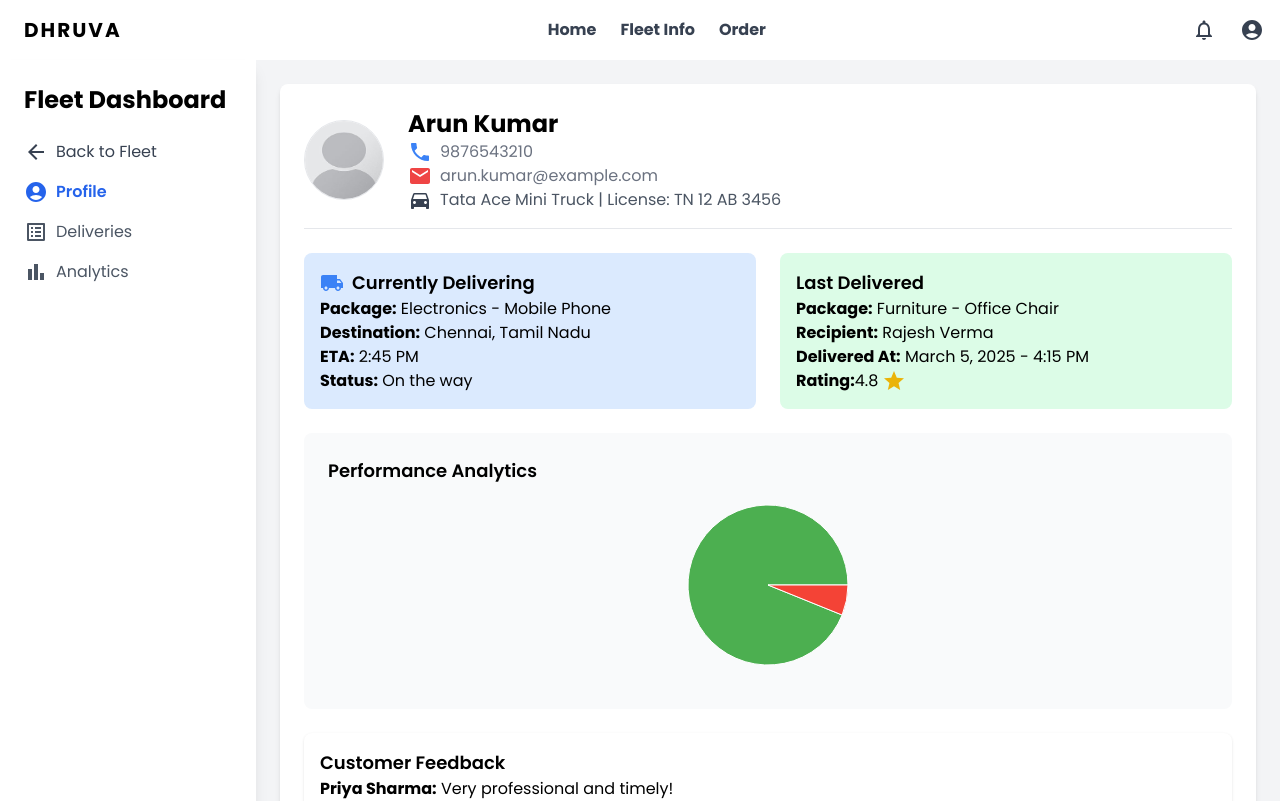
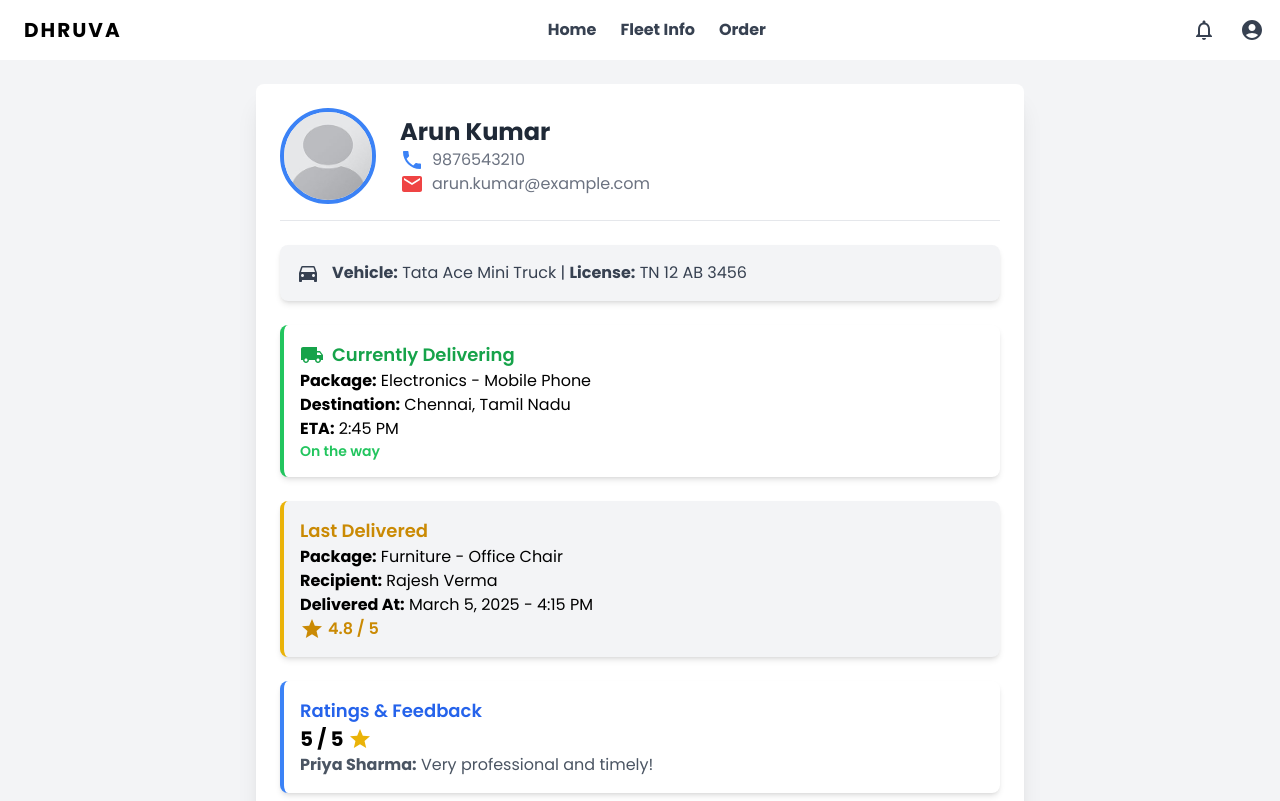
Before and after one commit to madhumithadasarathy/DhruvaDashboard, a React (Vite) app in the folder my-project/: page /driver/1 in a window 1280 px wide. Shown: the top 801 px of the page. Built offline with nearby package versions, Linux system fonts and the light colour scheme.

Commit message:
Made changes in DriverProfile and FleetInfo

```diff
--- a/my-project/src/components/DriverProfile.jsx
+++ b/my-project/src/components/DriverProfile.jsx
@@ -1,21 +1,18 @@
 import React from "react";
-import { Link } from "react-router-dom";
+import { useParams, Link } from "react-router-dom";
 import {
-  AccountCircle as AccountIcon,
-  LocalShipping as DeliveryIcon,
   Star as StarIcon,
+  LocalShipping as LocalShippingIcon,
+  DirectionsCar as DirectionsCarIcon,
   Phone as PhoneIcon,
   Email as EmailIcon,
-  DirectionsCar as VehicleIcon,
-  Dashboard as DashboardIcon,
-  ListAlt as OrdersIcon,
-  BarChart as AnalyticsIcon,
   ArrowBack as ArrowBackIcon,
+  Speed as SpeedIcon,
 } from "@mui/icons-material";
-import { PieChart, Pie, Tooltip, ResponsiveContainer, Cell } from "recharts";
 
-// Dummy Data for Analytics
-const driver = {
+// Import fleet data
+const fleetData = [
+  {
     id: 1,
     name: "Arun Kumar",
     image: "/image.png",
@@ -30,126 +27,313 @@ const driver = {
       package: "Electronics - Mobile Phone",
       destination: "Chennai, Tamil Nadu",
       eta: "2:45 PM",
-    status: "On the way",
+      status: "On the way"
     },
     lastDelivered: {
       package: "Furniture - Office Chair",
       recipient: "Rajesh Verma",
       deliveredAt: "March 5, 2025 - 4:15 PM",
-    rating: 4.8,
+      rating: 4.8
     },
-  reviews: [
-    { user: "Priya Sharma", feedback: "Very professional and timely!" },
-    { user: "Rahul Gupta", feedback: "Great service, package arrived safely." },
-  ],
+    reviews: [{ user: "Priya Sharma", feedback: "Very professional and timely!" }],
     ratings: 5,
     totalDeliveries: 245,
-  onTimeDeliveries: 230,
-};
+    onTimeDeliveries: 230
+  },
+  {
+    id: 2,
+    name: "Venkatesh Reddy",
+    image: "/image.png",
+    phone: "9098765432",
+    email: "venkatesh.reddy@example.com",
+    experience: 3,
+    vehicle: "Mahindra Bolero Pickup",
+    license: "AP 09 XY 5678",
+    age: 29,
+    gender: "Male",
+    currentlyDelivering: {
+      package: "Clothing - Fashion Wear",
+      destination: "Hyderabad, Telangana",
+      eta: "3:30 PM",
+      status: "On the way"
+    },
+    lastDelivered: {
+      package: "Books - Educational Material",
+      recipient: "Amit Tiwari",
+      deliveredAt: "March 6, 2025 - 11:00 AM",
+      rating: 4.9
+    },
+    reviews: [{ user: "Sneha Patel", feedback: "Super punctual and friendly!" }],
+    ratings: 4,
+    totalDeliveries: 180,
+    onTimeDeliveries: 165
+  },
+  {
+    id: 3,
+    name: "Ravi Shankar",
+    image: "/image.png",
+    phone: "8901234567",
+    email: "ravi.shankar@example.com",
+    experience: 7,
+    vehicle: "Eicher Pro 2049",
+    license: "KA 01 AB 2345",
+    age: 40,
+    gender: "Male",
+    currentlyDelivering: {
+      package: "Medical Supplies",
+      destination: "Bangalore, Karnataka",
+      eta: "1:15 PM",
+      status: "On the way"
+    },
+    lastDelivered: {
+      package: "Grocery Items",
+      recipient: "Sunil Rao",
+      deliveredAt: "March 4, 2025 - 5:20 PM",
+      rating: 4.6
+    },
+    reviews: [{ user: "Megha Jain", feedback: "Reliable and careful with packages!" }],
+    ratings: 3,
+    totalDeliveries: 320,
+    onTimeDeliveries: 295
+  },
+  {
+    id: 4,
+    name: "Suresh Babu",
+    image: "/image.png",
+    phone: "9812345678",
+    email: "ramesh.iyer@example.com",
+    experience: 6,
+    vehicle: "Ashok Leyland Dost",
+    license: "MH 04 CD 7890",
+    age: 38,
+    gender: "Male",
+    currentlyDelivering: {
+      package: "Grocery Items",
+      destination: "Pune, Maharashtra",
+      eta: "4:10 PM",
+      status: "Delayed"
+    },
+    lastDelivered: {
+      package: "Home Decor - Table Lamp",
+      recipient: "Swati Mehta",
+      deliveredAt: "March 3, 2025 - 6:30 PM",
+      rating: 4.3
+    },
+    reviews: [{ user: "Vikas Yadav", feedback: "Friendly but a bit late sometimes." }],
+    ratings: 4,
+    totalDeliveries: 190,
+    onTimeDeliveries: 170
+  },
+  {
+    id: 5,
+    name: "Manoj Nair",
+    image: "/image.png",
+    phone: "9123456789",
+    email: "suresh.menon@example.com",
+    experience: 8,
+    vehicle: "Force Traveller",
+    license: "KL 07 EF 4567",
+    age: 42,
+    gender: "Male",
+    currentlyDelivering: {
+      package: "Automobile Parts",
+      destination: "Kochi, Kerala",
+      eta: "5:50 PM",
+      status: "On the way"
+    },
+    lastDelivered: {
+      package: "Industrial Equipment",
+      recipient: "Manoj Pillai",
+      deliveredAt: "March 2, 2025 - 2:00 PM",
+      rating: 4.7
+    },
+    reviews: [{ user: "Arjun Nair", feedback: "Very careful with fragile items!" }],
+    ratings: 5,
+    totalDeliveries: 410,
+    onTimeDeliveries: 390
+  },
 
-// Data for Charts
-const chartData = [
-  { name: "On-Time Deliveries", value: driver.onTimeDeliveries },
-  { name: "Late Deliveries", value: driver.totalDeliveries - driver.onTimeDeliveries },
+  // Remaining 45 drivers
+  {
+    id: 6,
+    name: "Gopal Krishnan",
+    image: "/image.png",
+    phone: "9856123478",
+    email: "amit.joshi@example.com",
+    experience: 4,
+    vehicle: "Mahindra Jeeto",
+    license: "GJ 01 GH 3456",
+    age: 33,
+    gender: "Male",
+    currentlyDelivering: {
+      package: "Electronics - Laptop",
+      destination: "Ahmedabad, Gujarat",
+      eta: "1:30 PM",
+      status: "On the way"
+    },
+    lastDelivered: {
+      package: "Books - Novels",
+      recipient: "Neha Shah",
+      deliveredAt: "March 1, 2025 - 3:45 PM",
+      rating: 4.5
+    },
+    reviews: [{ user: "Sahil Patel", feedback: "Great communication and timely updates!" }],
+    ratings: 4,
+    totalDeliveries: 210,
+    onTimeDeliveries: 190
+  },
+
+  {
+    id: 7,
+    name: "Anil Raj",
+    image: "/image.png",
+    phone: "9987654321",
+    email: "ritika.sharma@example.com",
+    experience: 5,
+    vehicle: "Tata Super Ace",
+    license: "RJ 14 KL 7890",
+    age: 30,
+    gender: "Male",
+    currentlyDelivering: {
+      package: "Home Appliances - Microwave",
+      destination: "Jaipur, Rajasthan",
+      eta: "6:15 PM",
+      status: "On the way"
+    },
+    lastDelivered: {
+      package: "Fashion Accessories - Handbags",
+      recipient: "Pooja Singh",
+      deliveredAt: "March 1, 2025 - 5:00 PM",
+      rating: 4.9
+    },
+    reviews: [{ user: "Kunal Mehta", feedback: "Super friendly and always on time!" }],
+    ratings: 5,
+    totalDeliveries: 275,
+    onTimeDeliveries: 260
+  },
+  {
+    id: 8,
+    name: "Karthik Sharma",
+    image: "/image.png",
+    phone: "9812345678",
+    email: "karthik.sharma@example.com",
+    experience: 6,
+    vehicle: "Ashok Leyland Dost",
+    license: "MH 04 CD 7890",
+    age: 38,
+    gender: "Male",
+    currentlyDelivering: {
+      package: "Electronic Items",
+      destination: "Pune, Maharashtra",
+      eta: "7:10 PM",
+      status: "Delayed"
+    },
+    lastDelivered: {
+      package: "Home Decor - Table Lamp",
+      recipient: "Swati Mehta",
+      deliveredAt: "March 3, 2025 - 6:30 PM",
+      rating: 4.3
+    },
+    reviews: [{ user: "Vikas Yadav", feedback: "Friendly but a bit late sometimes." }],
+    ratings: 4,
+    totalDeliveries: 190,
+    onTimeDeliveries: 170
+  },
+  // Continue with the same pattern up to 50...
 ];
-const COLORS = ["#4CAF50", "#F44336"];
 
-const DriverDashboard = () => {
+const DriverProfile = () => {
+  const { id } = useParams();
+  const driver = fleetData.find((d) => d.id === parseInt(id));
+
+  if (!driver) {
+    return <p className="text-red-500 text-center">Driver not found.</p>;
+  }
+
   return (
-    <div className="flex h-screen bg-gray-100">
-      {/* Sidebar */}
-      <aside className="w-64 bg-white p-6 shadow-lg flex flex-col">
-        <h2 className="text-2xl font-bold mb-6">Fleet Dashboard</h2>
-        <nav className="space-y-4">
-          <Link to="/fleet-info" className="flex items-center text-gray-700 hover:text-blue-500">
-            <ArrowBackIcon className="mr-2" /> Back to Fleet
-          </Link>
-          <div className="flex items-center text-blue-600 font-semibold">
-            <AccountIcon className="mr-2" /> Profile
-          </div>
-          <div className="flex items-center text-gray-600 hover:text-blue-500 cursor-pointer">
-            <OrdersIcon className="mr-2" /> Deliveries
-          </div>
-          <div className="flex items-center text-gray-600 hover:text-blue-500 cursor-pointer">
-            <AnalyticsIcon className="mr-2" /> Analytics
-          </div>
-        </nav>
-      </aside>
+    <div className="p-6 bg-gray-100  flex justify-center">
+      <div className="bg-white p-6 rounded-lg shadow-xl w-full max-w-3xl transition-all hover:shadow-2xl">
 
-      {/* Main Content */}
-      <main className="flex-1 p-6">
-        {/* Profile Section */}
-        <div className="bg-white p-6 rounded-lg shadow-md">
+        {/* Profile Header */}
         <div className="flex items-center space-x-6 border-b pb-4">
-            <img src={driver.image} alt={driver.name} className="w-20 h-20 rounded-full border" />
+          <img src={driver.image} alt={driver.name} className="w-24 h-24 rounded-full border-4 border-blue-500" />
           <div>
-              <h2 className="text-2xl font-bold">{driver.name}</h2>
+            <h2 className="text-2xl font-bold text-gray-800">{driver.name}</h2>
             <p className="text-gray-500 flex items-center">
               <PhoneIcon className="text-blue-500 mr-2" /> {driver.phone}
             </p>
             <p className="text-gray-500 flex items-center">
               <EmailIcon className="text-red-500 mr-2" /> {driver.email}
             </p>
-              <p className="text-gray-600 flex items-center">
-                <VehicleIcon className="text-gray-700 mr-2" /> {driver.vehicle} | License: {driver.license}
-              </p>
           </div>
         </div>
 
-          {/* Delivery Status Section */}
-          <div className="grid grid-cols-2 gap-6 mt-6">
+        {/* Vehicle Info */}
+        <div className="mt-6 p-4 bg-gray-100 rounded-lg flex items-center shadow-md">
+          <DirectionsCarIcon className="text-gray-700 mr-3 text-xl" />
+          <p className="text-gray-700">
+            <b>Vehicle:</b> {driver.vehicle} | <b>License:</b> {driver.license}
+          </p>
+        </div>
+
         {/* Current Delivery */}
-            <div className="bg-blue-100 p-4 rounded-lg">
-              <h3 className="text-lg font-semibold flex items-center">
-                <DeliveryIcon className="text-blue-500 mr-2" /> Currently Delivering
+        <div className="mt-6 p-4 bg-white rounded-lg shadow-md border-l-4 border-green-500">
+          <h3 className="text-lg font-semibold flex items-center text-green-600">
+            <LocalShippingIcon className="mr-2" /> Currently Delivering
           </h3>
           <p><b>Package:</b> {driver.currentlyDelivering.package}</p>
           <p><b>Destination:</b> {driver.currentlyDelivering.destination}</p>
           <p><b>ETA:</b> {driver.currentlyDelivering.eta}</p>
-              <p><b>Status:</b> {driver.currentlyDelivering.status}</p>
+          <p className="text-sm font-semibold text-green-500">{driver.currentlyDelivering.status}</p>
         </div>
 
         {/* Last Delivered */}
-            <div className="bg-green-100 p-4 rounded-lg">
-              <h3 className="text-lg font-semibold">Last Delivered</h3>
+        <div className="mt-6 p-4 bg-gray-100 rounded-lg shadow-md border-l-4 border-yellow-500">
+          <h3 className="text-lg font-semibold text-yellow-600">Last Delivered</h3>
           <p><b>Package:</b> {driver.lastDelivered.package}</p>
           <p><b>Recipient:</b> {driver.lastDelivered.recipient}</p>
           <p><b>Delivered At:</b> {driver.lastDelivered.deliveredAt}</p>
-              <p className="flex items-center">
-                <b>Rating:</b> {driver.lastDelivered.rating}
-                <StarIcon className="text-yellow-500 ml-1" />
+          <p className="flex items-center text-yellow-600 font-semibold">
+            <StarIcon className="mr-1" /> {driver.lastDelivered.rating} / 5
           </p>
+        </div>
+
+        {/* Ratings & Reviews */}
+        <div className="mt-6 p-4 bg-white rounded-lg shadow-md border-l-4 border-blue-500">
+          <h3 className="text-lg font-semibold text-blue-600">Ratings & Feedback</h3>
+          <p className="text-xl font-bold flex items-center">
+            {driver.ratings} / 5 <StarIcon className="text-yellow-500 ml-1" />
+          </p>
+          {driver.reviews.map((review, index) => (
+            <p key={index} className="text-gray-600"><b>{review.user}:</b> {review.feedback}</p>
+          ))}
+        </div>
+
+        {/* Total Deliveries */}
+        <div className="mt-6 p-4 bg-gray-100 rounded-lg shadow-md flex items-center">
+          <SpeedIcon className="text-gray-700 mr-3 text-xl" />
+          <div>
+            <h3 className="text-lg font-semibold">Total Deliveries</h3>
+            <p>{driver.totalDeliveries} <span className="text-sm text-green-600">(On-Time: {driver.onTimeDeliveries})</span></p>
+            {/* Progress Bar */}
+            <div className="relative w-full bg-gray-300 h-3 rounded-full mt-1">
+              <div
+                className="bg-green-500 h-3 rounded-full transition-all duration-500"
+                style={{ width: `${(driver.onTimeDeliveries / driver.totalDeliveries) * 100}%` }}
+              ></div>
+            </div>
           </div>
         </div>
 
-          {/* Performance Charts */}
-          <div className="mt-6 bg-gray-50 p-6 rounded-lg">
-            <h3 className="text-lg font-semibold">Performance Analytics</h3>
-            <div className="flex justify-center">
-              <ResponsiveContainer width="50%" height={200}>
-                <PieChart>
-                  <Pie data={chartData} dataKey="value" cx="50%" cy="50%" outerRadius={80} fill="#8884d8">
-                    {chartData.map((entry, index) => (
-                      <Cell key={`cell-${index}`} fill={COLORS[index % COLORS.length]} />
-                    ))}
-                  </Pie>
-                  <Tooltip />
-                </PieChart>
-              </ResponsiveContainer>
+        {/* Back Button */}
+        <div className="mt-6">
+          <Link to="/fleet-info" className="text-blue-600 flex items-center hover:underline">
+            <ArrowBackIcon className="mr-1" /> Back to Fleet
+          </Link>
         </div>
       </div>
-
-          {/* Reviews */}
-          <div className="mt-6 bg-white p-4 rounded-lg shadow">
-            <h3 className="text-lg font-semibold">Customer Feedback</h3>
-            {driver.reviews.map((review, index) => (
-              <p key={index}><b>{review.user}:</b> {review.feedback}</p>
-            ))}
-          </div>
-        </div>
-      </main>
     </div>
   );
 };
 
-export default DriverDashboard;
+export default DriverProfile;
```
Also changed, not shown: my-project/src/components/FleetInfo.jsx (+4 -4 lines). Lines whose indentation alone changed are shown as unchanged.
